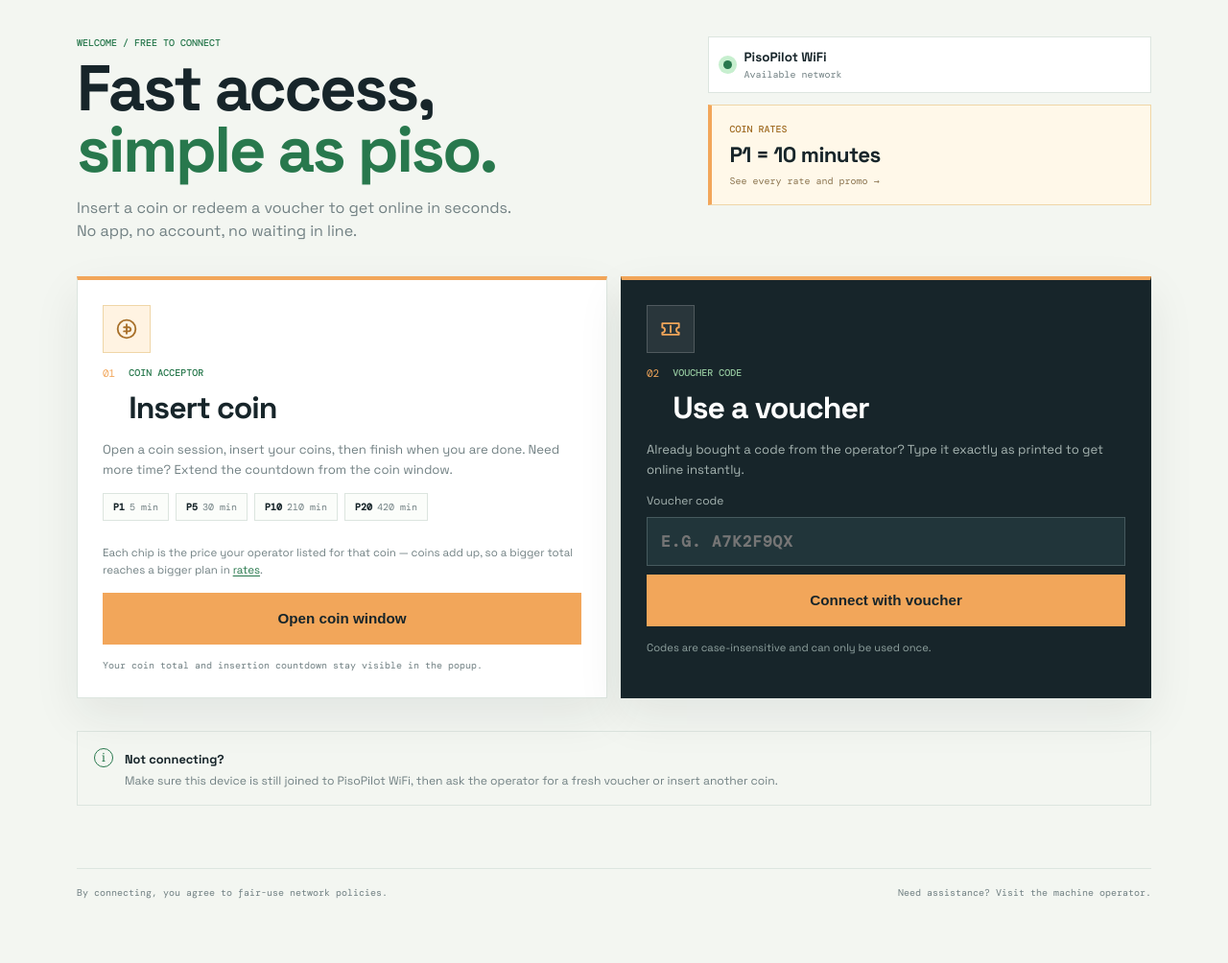
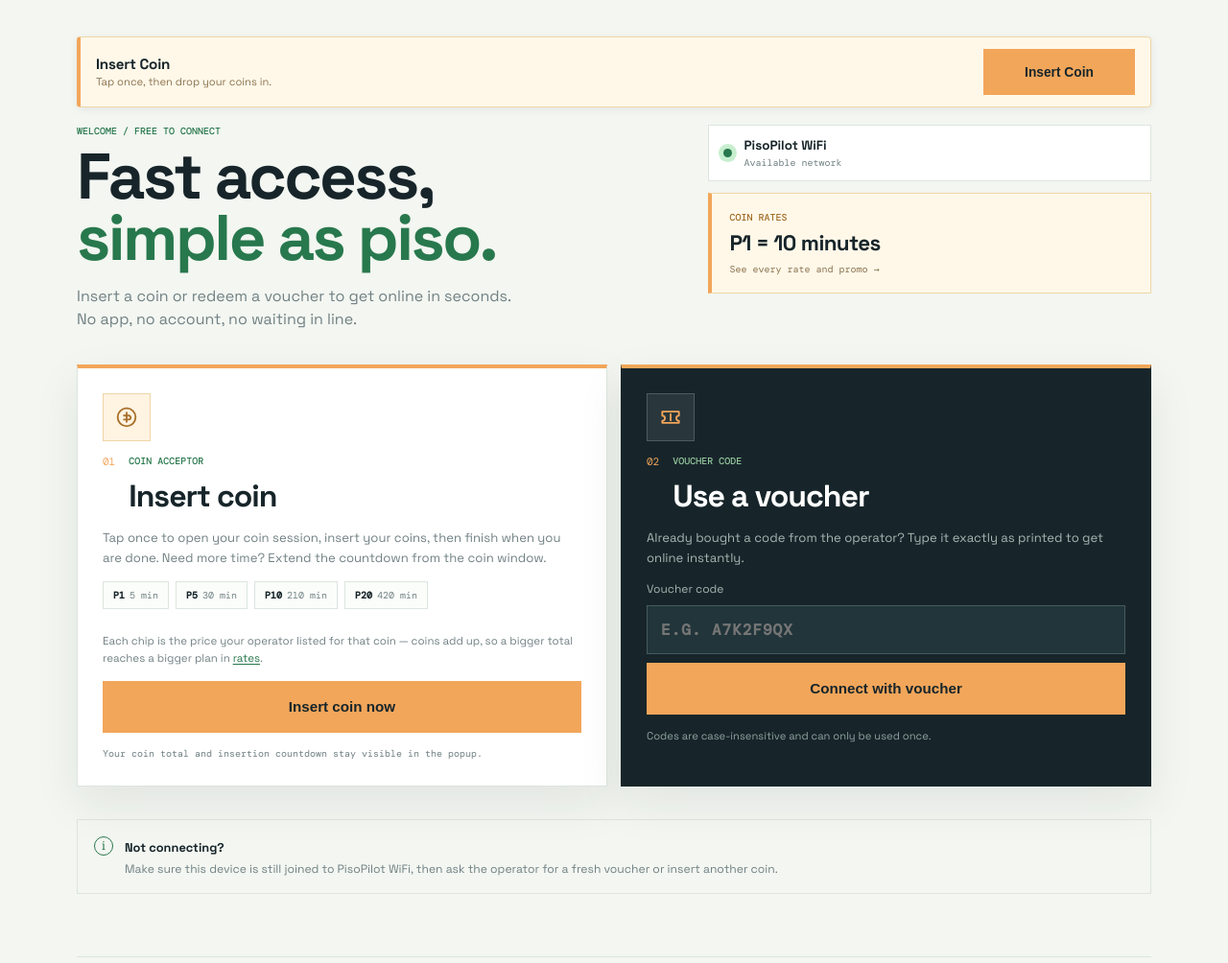
Before and after one commit to adillaut495-del/PisoWiPi, a Flask app: page /portal in a window 1280 px wide. Shown: the part 84-1088 px from the top of the page at 96% size. Before the commit the page ends 1021 px from the top, so only its background shows below. Run offline with Flask 3, Linux system fonts and the light colour scheme; data comes from the database, SQL or seed files in the repository; data that the repository does not hold is empty.

Commit message:
asdasdasdas

```diff
--- a/static/coin-flow.css
+++ b/static/coin-flow.css
@@ -7,6 +7,19 @@
 .coin-request-list[hidden] { display:none; }
 .single-coin-form { margin-top:16px; }.single-coin-form .portal-button { width:100%; }
 .portal-button:disabled { opacity:.62; cursor:not-allowed; }
+
+/* The coin dock: the paying action, first on the page and always reachable.
+   Sticks just under the portal header so a client reading the rates never has
+   to scroll back up to pay. z-index sits below the header (20) and above the
+   content, and it is hidden from assistive tech only when it is off screen. */
+.coin-dock { position:sticky; z-index:19; top:58px; display:flex; align-items:center; gap:14px; margin:0 0 18px; padding:12px 16px; border:1px solid #efd6a7; border-left:4px solid var(--orange); border-radius:4px; background:#fff8e9; box-shadow:0 2px 10px rgba(24,32,44,.07); }
+.coin-dock-copy { display:grid; gap:2px; flex:1; min-width:0; }
+.coin-dock-copy strong { font-size:.95rem; letter-spacing:-.2px; }
+.coin-dock-copy small { color:#8b744f; font-size:.7rem; line-height:1.35; }
+.coin-dock .single-coin-form { flex:0 0 auto; margin-top:0; }
+.coin-dock-button { min-width:158px; min-height:48px; padding:14px 20px; font-size:.86rem; text-align:center; }
+@media (max-width:760px) { .coin-dock { top:0; padding:10px 12px; }.coin-dock-button { min-width:132px; min-height:46px; padding:12px 14px; font-size:.8rem; }.coin-dock-copy strong { font-size:.88rem; } }
+@media (prefers-reduced-motion:no-preference) { .coin-dock { animation:coin-dock-in .32s ease-out; } @keyframes coin-dock-in { from { opacity:0; transform:translateY(-8px); } to { opacity:1; transform:none; } } }
 .coin-cancel-form { margin:0; }.coin-cancel-form .text-button { margin-top:8px; }
 .coin-sim-total { display:grid; gap:5px; padding:15px 16px; border:1px solid #efd6a7; background:#fff8e9; }.coin-sim-total > span { color:#8b744f; font:10px "DM Mono",monospace; text-transform:uppercase; }.coin-sim-total > strong { font-size:1.32rem; letter-spacing:-.5px; }.coin-sim-total > small { color:#8b744f; font:10px "DM Mono",monospace; }
 /* Shows the plan mix the client's running total already covers. */
--- a/static/coin-session.js
+++ b/static/coin-session.js
@@ -2,11 +2,16 @@
   const modal = document.getElementById('coin-session-modal');
   if (!modal) return;
 
-  const form = document.querySelector('.single-coin-form');
+  // The portal now renders the coin form twice: in the sticky dock at the top
+  // and in the detail card further down. Both must stay in lockstep, so they
+  // are tracked as lists rather than the single element they used to be.
+  const forms = Array.from(document.querySelectorAll('.single-coin-form'));
   const waitingBanner = document.getElementById('coin-waiting');
   const coinCopy = document.querySelector('#coin-action .action-copy');
   const coinStatus = document.querySelector('#coin-action .action-status');
-  const coinButton = document.querySelector('#coin-action .single-coin-form button');
+  const coinButtons = forms
+    .map((each) => each.querySelector('button[type="submit"]'))
+    .filter(Boolean);
   const count = modal.querySelector('#coin-session-count');
   const amount = modal.querySelector('#coin-session-amount');
   const minutes = modal.querySelector('#coin-session-minutes');
@@ -25,9 +30,14 @@
   let tickTimer = null;
   let busy = false;
 
-  if (coinCopy) coinCopy.textContent = 'Open a coin session, insert your coins, then finish when you are done. Need more time? Extend the countdown from the coin window.';
+  if (coinCopy) coinCopy.textContent = 'Tap once to open your coin session, insert your coins, then finish when you are done. Need more time? Extend the countdown from the coin window.';
   if (coinStatus) coinStatus.textContent = 'Your coin total and insertion countdown stay visible in the popup.';
-  if (coinButton) coinButton.textContent = 'Open coin window';
+
+  // Both coin buttons read "Insert Coin" and disable together, so the dock and
+  // the card can never disagree about whether a request is already open.
+  const setCoinButtonsDisabled = (disabled) => {
+    coinButtons.forEach((button) => { button.disabled = disabled; });
+  };
 
   const show = () => {
     modal.hidden = false;
@@ -111,7 +121,7 @@
         state.textContent = data.status === 'expired' ? 'TIMED OUT' : 'CLOSED';
         message.textContent = data.status === 'expired' ? 'Request timed out. Open a new coin request to try again.' : 'Coin request closed.';
         requestId = null;
-        if (form) form.querySelector('button[type="submit"]').disabled = false;
+        setCoinButtonsDisabled(false);
         window.clearInterval(pollTimer);
         window.clearInterval(tickTimer);
         window.setTimeout(hide, 1200);
@@ -177,7 +187,7 @@
       await postJson(modal.dataset.cancelUrl);
       hide();
       requestId = null;
-      if (form) form.querySelector('button[type="submit"]').disabled = false;
+      setCoinButtonsDisabled(false);
     } catch (requestError) {
       error.textContent = requestError.message;
     } finally {
@@ -206,13 +216,14 @@
     }
   };
 
-  if (form) {
-    form.addEventListener('submit', (event) => {
+  // Both forms are bound, so paying from the dock or the card behaves identically.
+  forms.forEach((each) => {
+    each.addEventListener('submit', (event) => {
       event.preventDefault();
-      form.querySelector('button[type="submit"]').disabled = true;
+      setCoinButtonsDisabled(true);
       startRequest();
     });
-  }
+  });
 
   cancel.addEventListener('click', cancelRequest);
   extend.addEventListener('click', extendTime);
--- a/templates/portal.html
+++ b/templates/portal.html
@@ -35,6 +35,15 @@
       </div>
     </header>
     <div class="net-alert" data-net-alert{% if internet.state != 'offline' %} hidden{% endif %}><div><strong>No internet right now.</strong> The machine's uplink is offline. Stay connected to the network &mdash; your coins are still counted and access resumes as soon as the link is back.</div></div>
+    {# The one action that earns money is the first thing on the page and stays
+       pinned while the client reads the rates. A guest must never have to
+       scroll to find how to pay. #}
+    <section class="coin-dock" id="coin-dock" aria-label="Insert coin">
+      <div class="coin-dock-copy"><strong>Insert Coin</strong><small>{% if pending_coin %}{% if auto_settle_seconds %}Your total settles {{ auto_settle_seconds }}s after your last coin.{% else %}Waiting for the operator.{% endif %}{% elif acceptor_busy %}Another customer is paying right now.{% else %}Tap once, then drop your coins in.{% endif %}</small></div>
+      {% if pending_coin %}<button class="portal-button coin-dock-button" type="button" disabled>Paying&hellip;</button>
+      {% elif acceptor_busy %}<button class="portal-button coin-dock-button" type="button" disabled>Acceptor in use</button>
+      {% else %}<form method="post" action="{{ url_for('request_coin') }}" class="single-coin-form"><button class="portal-button coin-dock-button" type="submit">Insert Coin</button></form>{% endif %}
+    </section>
     {% if pending_coin %}<section class="coin-waiting" id="coin-waiting" role="status" aria-live="polite" data-coin-count="{{ pending_coin.coin_count }}" data-coin-amount="{{ '%.2f'|format(pending_coin.amount) }}"><span class="coin-spinner"></span><div><strong id="coin-waiting-title">Coin request sent</strong><p id="coin-waiting-copy">{% if auto_settle_seconds %}Every coin is counted as it lands, and the whole total settles itself {{ auto_settle_seconds }} seconds after your last coin.{% else %}Waiting for the machine operator.{% endif %} <b><span id="pending-coin-count">{{ pending_coin.coin_count }}</span> coins</b> in / <b><span id="pending-coin-amount">P{{ '%.0f'|format(pending_coin.amount) }}</span> total</b> &rarr; <b><span id="pending-coin-minutes">{{ pending_reward.minutes }}</span> minutes</b> {% if auto_settle_seconds %}will be credited automatically.{% else %}will be applied when the operator finishes.{% endif %}</p><p class="coin-plan-line" id="pending-coin-plan">{% if pending_coin.coin_count %}Best rate for this total: {{ pending_reward.summary }}{% else %}Insert your first coin to see your best rate for the total.{% endif %}</p><form method="post" action="{{ url_for('cancel_coin_request') }}" class="coin-cancel-form"><button class="text-button" type="submit">Cancel request</button></form></div><span class="waiting-label" id="coin-waiting-label">WAITING</span></section>{% endif %}
 {% macro action_cards() %}
     <section class="action-grid" id="get-started">
```
